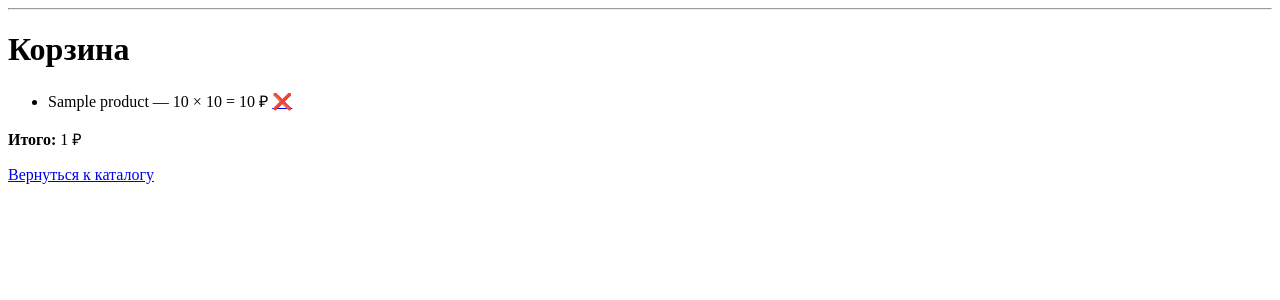
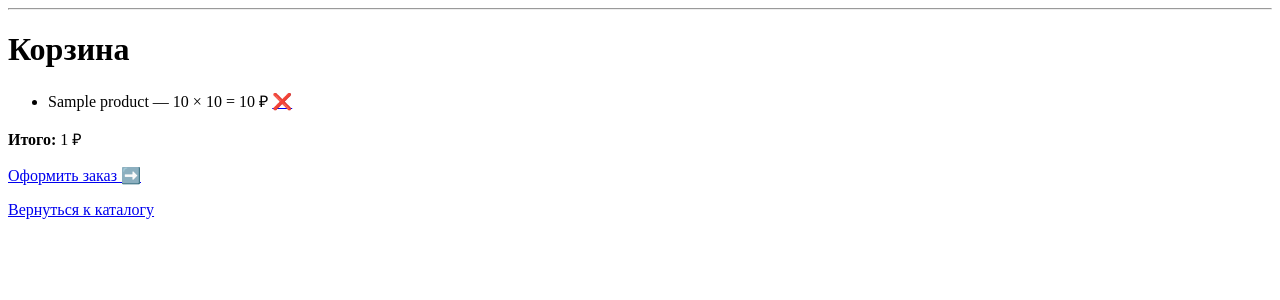
Before and after one commit to kgmoroz/MKG_Flower_Delivery, a Django app: template templates/catalog/cart.html in a window 1280 px wide. Shown: the part 26-326 px from the top of the page. Run offline with Django 5.2, Linux system fonts and the light colour scheme; the template is opened without the code that fills it: most values are stand-ins (such as "Sample title", 1, 10 or a date in 2020).

Commit message:
добавил ссылку на оформление заказа в корзине

```diff
--- a/templates/catalog/cart.html
+++ b/templates/catalog/cart.html
@@ -11,6 +11,7 @@
   {% endfor %}
   </ul>
   <p><strong>Итого:</strong> {{ total_sum }} ₽</p>
+  <p><a href="{% url 'orders:checkout' %}">Оформить заказ ➡️</a></p>
 {% else %}
   <p>Корзина пуста.</p>
 {% endif %}
```
